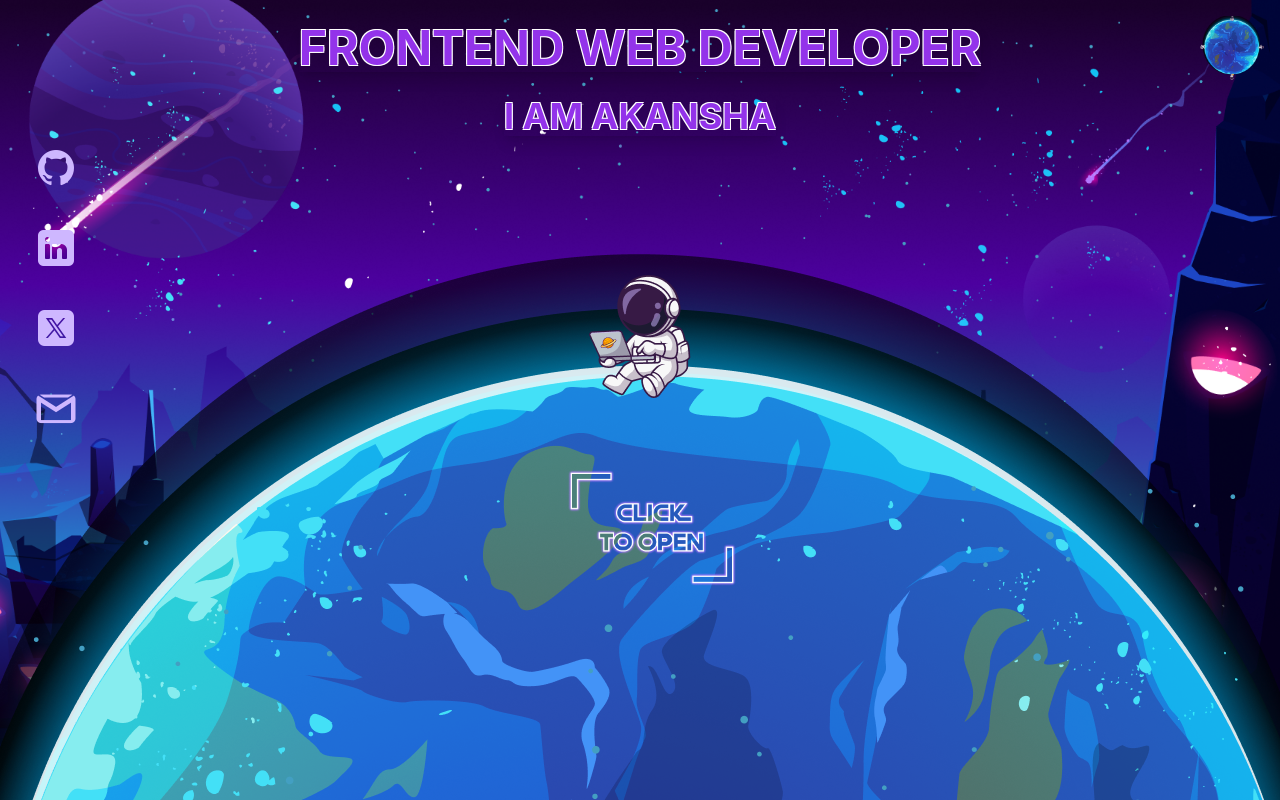
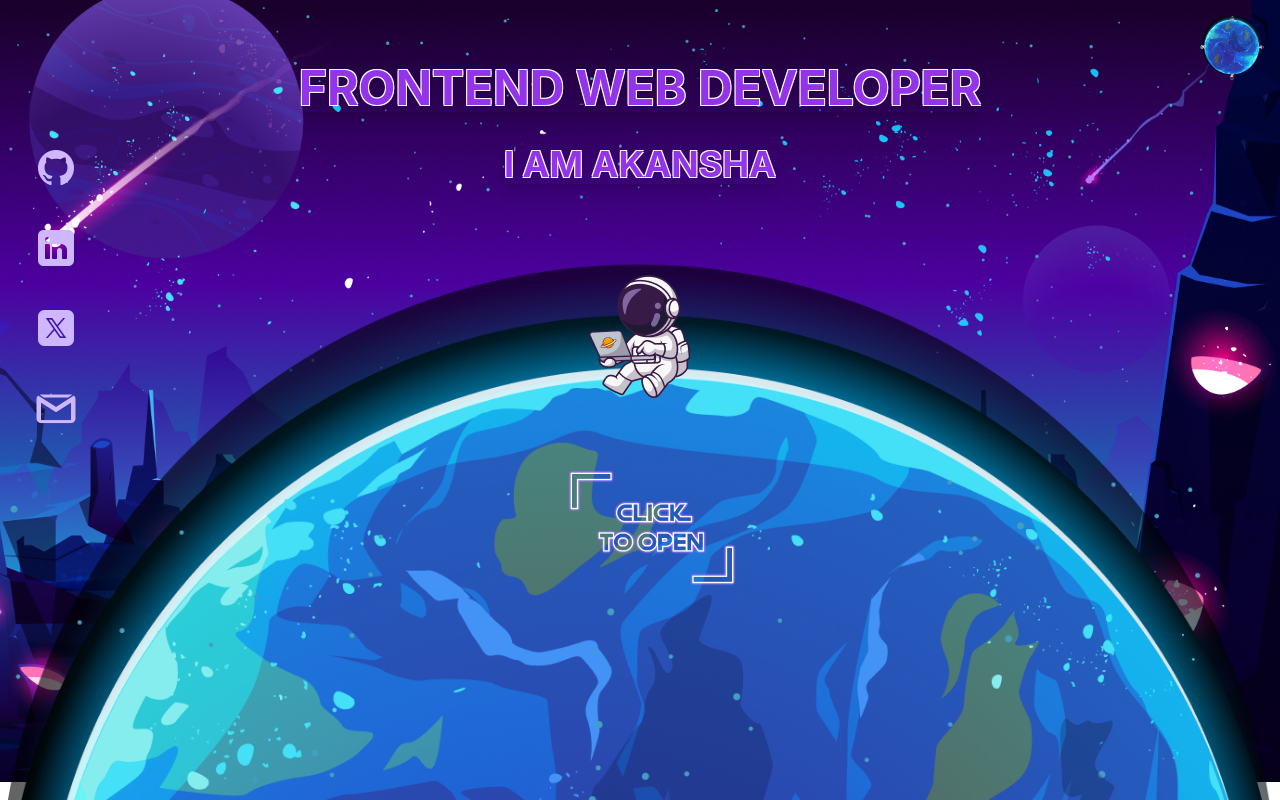
Before and after one commit to akanshaBharti/Portfolio, a React (Create React App) app: page / in a window 1280 px wide. Built offline with nearby package versions, Linux system fonts and the light colour scheme; the HTML template or start-up script is replaced by a standard one.

Commit message:
working on padding of website

```diff
--- a/src/components/Experience/Experience.jsx
+++ b/src/components/Experience/Experience.jsx
@@ -15,9 +15,15 @@ const Experience = () => {
     style={{ backgroundImage: `url(${experienceBgMain})` }}
     >
        <div
-        className="absolute bg-center h-screen w-full"
-        style={{ backgroundImage: `url(${earth})`, top: 0 }}
-        >
+        className="absolute bg-center h-screen w-full  justify-center"
+        style={{
+          backgroundImage: `url(${earth})`,
+          backgroundSize: "cover",
+          backgroundRepeat: "no-repeat",
+          backgroundPosition: "center",
+          top: 0,
+        }}
+      >
             <div className="relative z-20 flex flex-col items-center justify-center gap-6 pt-6">
             <div className="absolute top-0 left-0 ml-4 hidden md:block">
             <Sidebar />
--- a/src/components/Home/Home.jsx
+++ b/src/components/Home/Home.jsx
@@ -14,10 +14,16 @@ const Home = () => {
       style={{ backgroundImage: `url(${backgroundImage1})` }}
     >
       <div
-        className="absolute bg-center h-screen w-full"
-        style={{ backgroundImage: `url(${backgroundImage2})`, top: 0 }}
+        className="absolute bg-center h-screen w-full  justify-center"
+        style={{
+          backgroundImage: `url(${backgroundImage2})`,
+          backgroundSize: "cover",
+          backgroundRepeat: "no-repeat",
+          backgroundPosition: "center",
+          top: 0,
+        }}
       >
-        <div className="relative z-20 flex flex-col items-center justify-center gap-6 pt-6">
+        <div className="relative z-20 flex flex-col items-center justify-center gap-8 pt-16">
           <div className="absolute top-0 left-0 ml-4 hidden md:block">
             <Sidebar />
           </div>
@@ -34,7 +40,7 @@ const Home = () => {
             </span>
           </h1>
           <div className="flex flex-col items-center space-y-4">
-            <p className="text-3xl md:text-4xl font-bold text-center shadow-lg">
+            <p className="text-3xl md:text-4xl font-bold text-center shadow-lg ">
               <span
                 className="text-purple-600"
                 style={{
--- a/src/components/Projects/Projects.jsx
+++ b/src/components/Projects/Projects.jsx
@@ -14,8 +14,14 @@ const Projects = () => {
       style={{ backgroundImage: `url(${projectBgMain})` }}
     >
       <div
-        className="absolute bg-center h-screen w-full"
-        style={{ backgroundImage: `url(${earth})`, top: 0 }}
+        className="absolute bg-center h-screen w-full  justify-center"
+        style={{
+          backgroundImage: `url(${earth})`,
+          backgroundSize: "cover",
+          backgroundRepeat: "no-repeat",
+          backgroundPosition: "center",
+          top: 0,
+        }}
       >
         <div className="relative z-20 flex flex-col items-center justify-center gap-6 pt-10">
           <div className="absolute top-0 left-0 ml-4 hidden md:block">
--- a/src/components/Skills/Skills.jsx
+++ b/src/components/Skills/Skills.jsx
@@ -14,9 +14,15 @@ const Skills = () => {
     style={{ backgroundImage: `url(${skillsBg})` }}
     >
         <div
-        className="absolute bg-center md:h-screen md:w-full w-full h-screen"
-        style={{ backgroundImage: `url(${earth})`, top: 0 }}
-        >
+        className="absolute bg-center h-screen w-full  justify-center"
+        style={{
+          backgroundImage: `url(${earth})`,
+          backgroundSize: "cover",
+          backgroundRepeat: "no-repeat",
+          backgroundPosition: "center",
+          top: 0,
+        }}
+      >
             <div className="relative z-20 flex flex-col items-center justify-center gap-6 pt-6">
             <div className="absolute top-0 left-0 ml-4 hidden md:block">
             <Sidebar />
```
